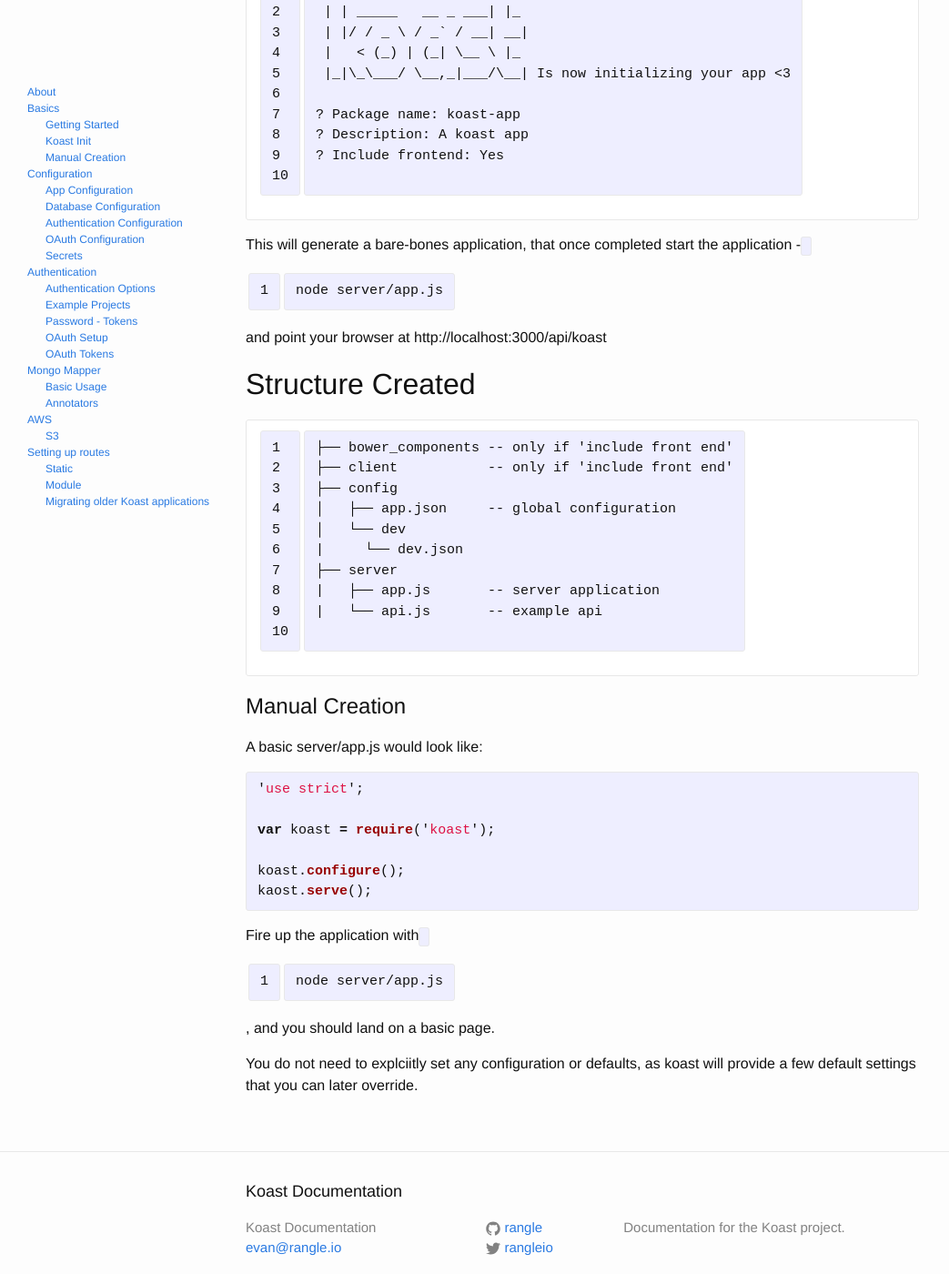
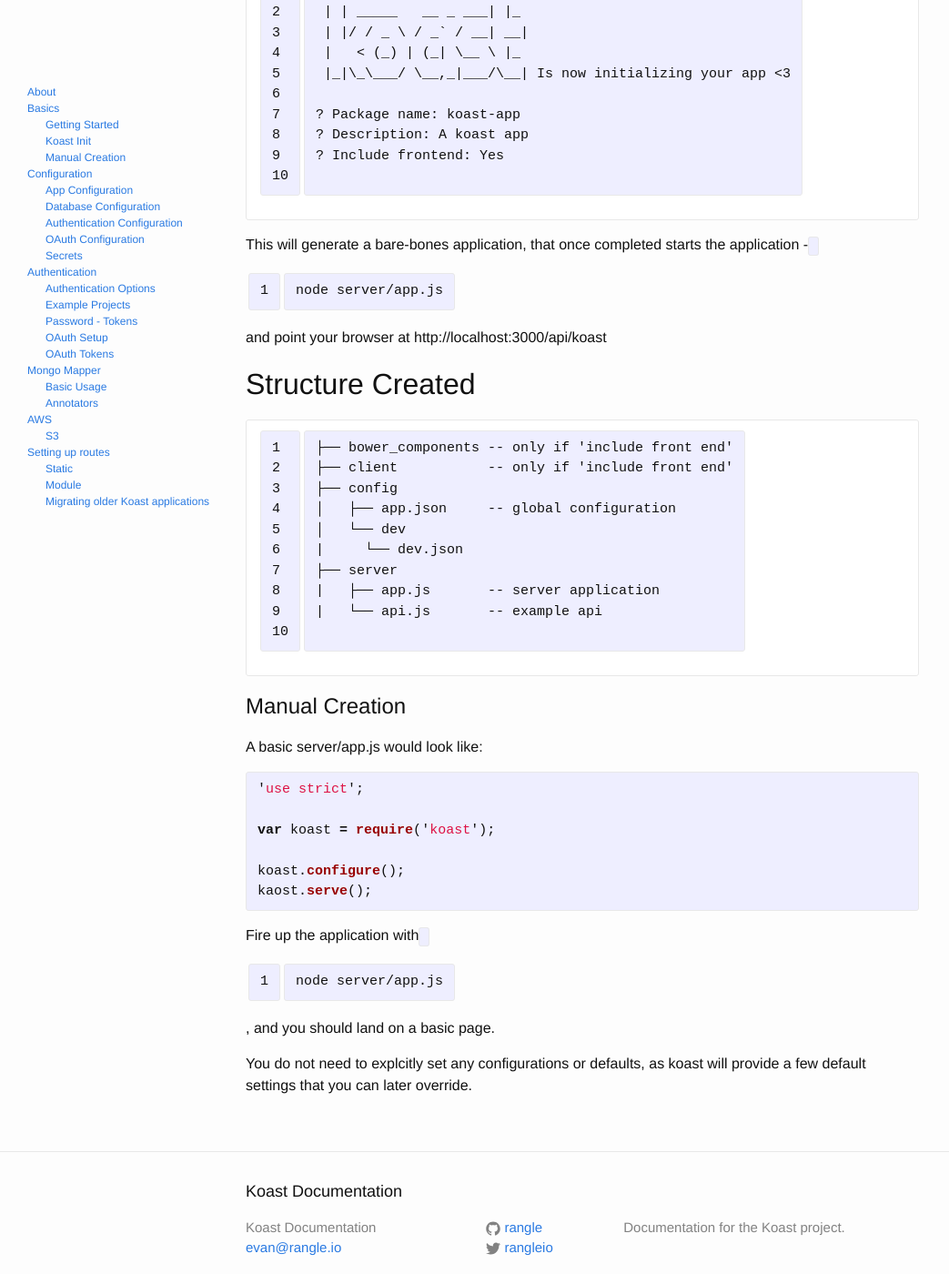
Before and after one commit to rangle/koast-documentation, a Jekyll site: the page built from documentation/basics/getting-started.md, in a window 1280 px wide and 1400 px high, scrolled down 1028 px. Shown: the whole window at 91% size, without its empty margins (0-1043 px from the left). Built offline with Jekyll 4.4.1, drawn with Linux system fonts in a browser that asks for light colours; some of the changed text lies outside the part shown.

Commit message:
Fix typos in the Basics section

````diff
--- a/documentation/basics/getting-started.md
+++ b/documentation/basics/getting-started.md
@@ -33,7 +33,7 @@ and in your application directory:
 
 # Koast Init #
 
-Koast includes an initializer option. simply type `koast init` from  your project directory and it will prompt you for a few basic questions.
+Koast includes an initializer option. Simply type `koast init` from  your project directory and it will prompt you for a few basic questions.
 
 ```
  _                   _
@@ -48,7 +48,7 @@ Koast includes an initializer option. simply type `koast init` from  your projec
 
 ```
 
-This will generate a bare-bones application, that once completed start the application - `node server/app.js` and point your browser at http://localhost:3000/api/koast
+This will generate a bare-bones application, that once completed starts the application - `node server/app.js` and point your browser at http://localhost:3000/api/koast
 
 ## Structure Created ##
 
@@ -82,4 +82,4 @@ kaost.serve();
 
 Fire up the application with `node server/app.js`, and you should land on a basic page.
 
-You do not need to explciitly set any configuration or defaults, as koast will provide a few default settings that you can later override.
+You do not need to explcitly set any configurations or defaults, as koast will provide a few default settings that you can later override.
````
